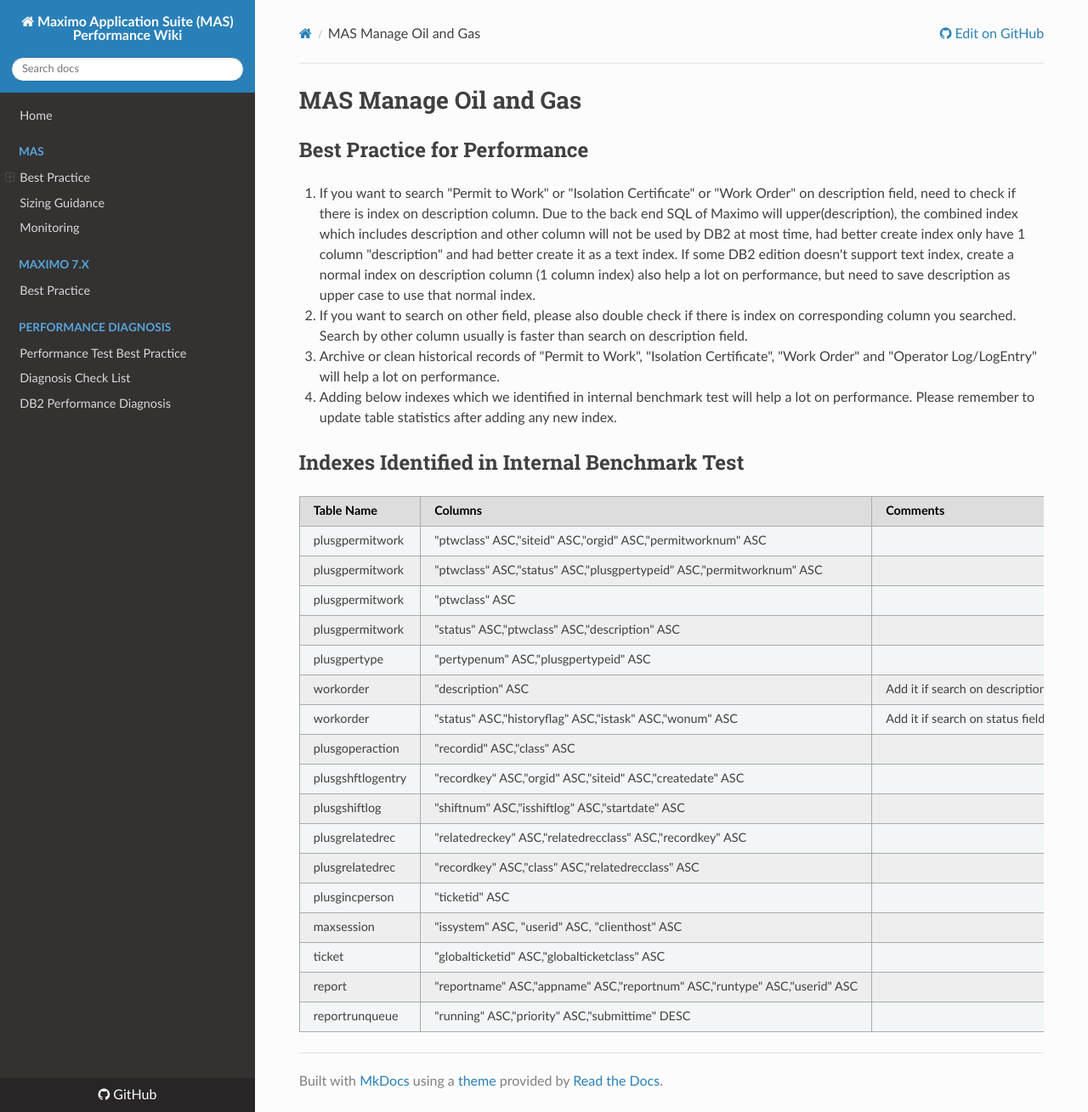
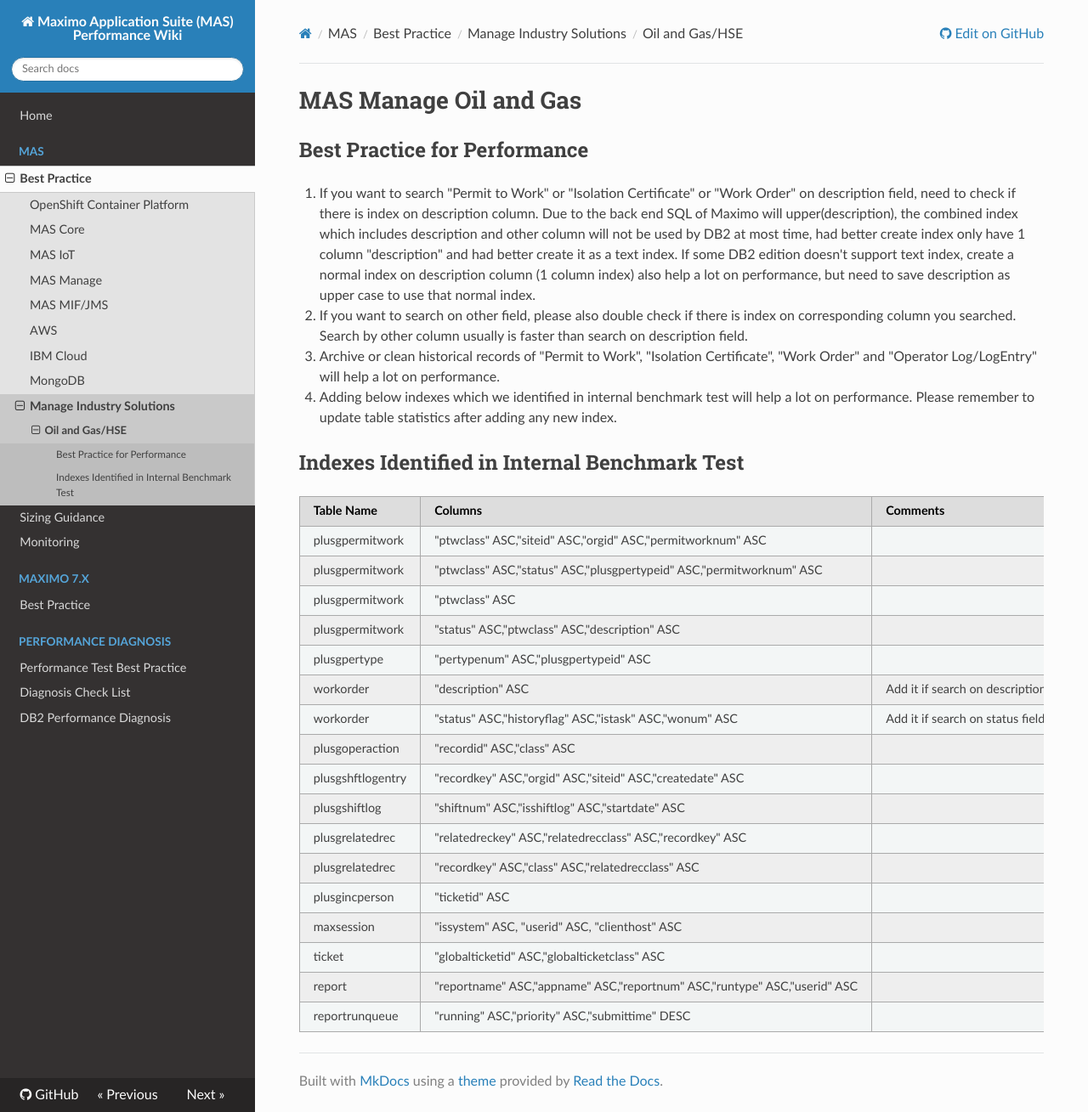
Before and after one commit to ibm-mas/mas-performance, an MkDocs documentation site: the page built from docs/mas/manage-industry-solutions/ong-hse/bestpractice.md, in a window 1280 px wide and 1309 px high. Shown: the whole window at 85% size. Built offline with MkDocs 1.6.1, drawn with Linux system fonts in a browser that asks for light colours; nearby versions of some CDN libraries.

Commit message:
[patch] add ong md file into mkdocs yml

```diff
--- a/mkdocs.yml
+++ b/mkdocs.yml
@@ -17,6 +17,8 @@
       - 'AWS': mas/aws/bestpractice.md
       - 'IBM Cloud': mas/ibmcloud/bestpractice.md
       - 'MongoDB': mas/mongodb/bestpractice.md
+      - 'Manage Industry Solutions':
+        - 'Oil and Gas/HSE': mas/manage-industry-solutions/ong-hse/bestpractice.md
     - 'Sizing Guidance': mas/sizing/guidance.md
     - 'Monitoring': mas/monitoring/guidance.md
   - 'Maximo 7.x':
```
